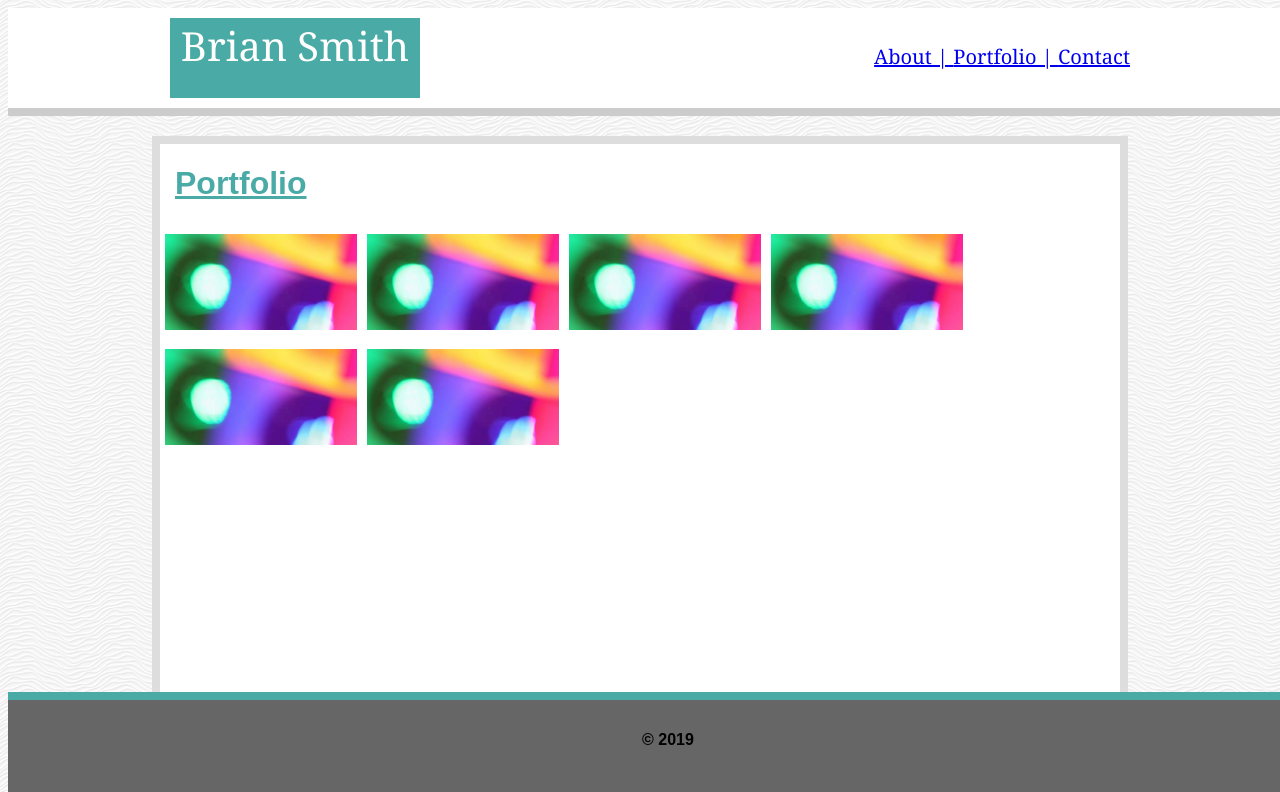
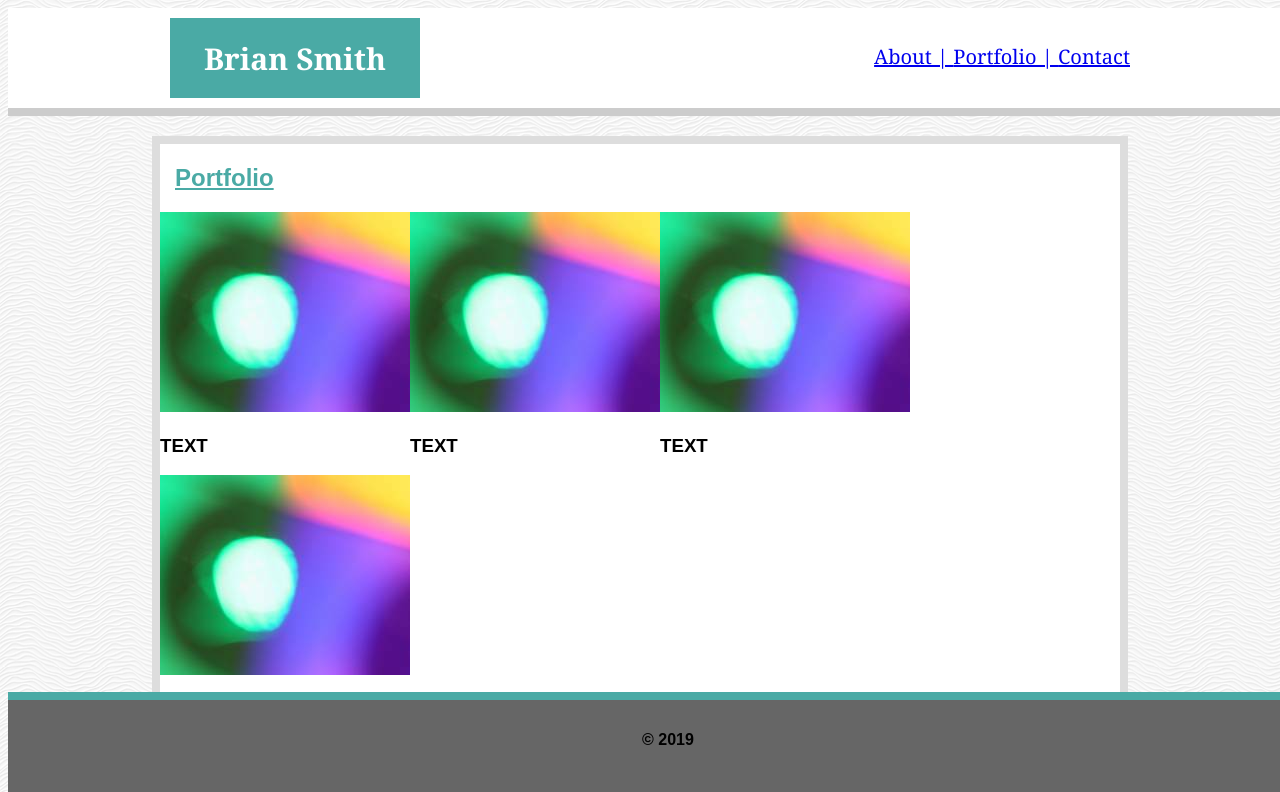
Before and after one commit to 0dbtech/Basic-Portfolio, a plain HTML site: page portfolio.html in a window 1280 px wide. Shown: the top 792 px of the page. Drawn offline with Linux system fonts and the light colour scheme.

Commit message:
validated

```diff
--- a/assets/css/contact.css
+++ b/assets/css/contact.css
@@ -3,7 +3,7 @@
     clear: both;
     background-color: #ffffff;
     border: 8px solid #dddddd;
-    font-style: bold;
+    font-weight: bold;
     width: 960px;
     height: auto;
     margin: auto;
--- a/assets/css/global.css
+++ b/assets/css/global.css
@@ -21,21 +21,6 @@ header{
     margin: auto;
 }
 
-/* .bs-box{
-    float: left;
-    position: absolute;
-    z-index: 3;
-    top: auto;
-    width: auto;
-    font-size: 10px;
-    height: 100px;
-    margin-left: auto;
-    text-decoration-color: white;
-    border-bottom: 2px solid #cccccc;
-    background: gray;
-    border: 1px solid #eee;
-    }
-     */
     .bs-name{
     float: left;
     position: relative;
@@ -46,7 +31,7 @@ header{
     color: white;
     background: #4aaaa5;
     text-align: center;
-    font-size: 40px;
+    font-size: 15px;
 
     }
 
--- a/assets/css/port.css
+++ b/assets/css/port.css
@@ -1,21 +1,49 @@
+.image{
+  float: left;
+  overflow: auto;
+  margin: 20px 0 25 px;
+  width: 250px;
+  position: relative;
+}
+
+
 .img-wrapper{
-  clear: both;
-  width: 960px;
-  height: 600px;
+    position: relative;
+    width: 960px;
     margin: auto;
     margin-top: 20px;
     background-color: #ffffff;
     border: 8px solid #dddddd;
-    font-style: bold;
+    font-weight: bold;
+    height:850px;
 
 }
+
+.main-section{
+  float: left;
+  max-width: 960px;
+  width: 100%;
+  background: #ffffff;
+}
+
+
+
+
+
+h3{
+position: relative;
+}
+
+/* img{
+  width:100%;
+} */
 
 #port{
   text-decoration: underline;
   color: #4aaaa5;
   margin-left: 15px;
 }
-
+/*
 .column {
     position: relative;
     float: left;
@@ -23,10 +51,10 @@
     padding: 5px;
     margin-top: 5px;
     z-index: 1;
-  }
+  } */
 
-  .row::after {
+  /* .row::after {
     content: "";
     clear: both;
     display: table;
-  }
+  } */
--- a/portfolio.html
+++ b/portfolio.html
@@ -12,7 +12,7 @@
 
         <header>
                 <div class="header-content">
-                        <div class="bs-name" h1>Brian Smith</h1></div>
+                        <div class="bs-name"><h1>Brian Smith</h1></div>
                     <div class="links">
                         <a href="index.html" target="_blank">About | </a>
                         <a href="portfolio.html" target="_blank">Portfolio | </a>
@@ -24,8 +24,28 @@
 <!-- CONTENT -->
 
         <div class="img-wrapper">
-                <div id="port"><h1>Portfolio</h1></div>
-        <div class="row">
+                <section class="main-section">
+                        <div id="port"><h1>Portfolio</h1></div>
+                        <div class="image">
+                                <img src="assets/images/img.jpeg" alt="Snow">
+                                <h3>TEXT</h3>
+                                </div>
+                        <div class="image">
+                                        <img src="assets/images/img.jpeg" alt="Snow">
+                                        <h3>TEXT</h3>
+                                </div>
+                        <div class="image">
+                                        <img src="assets/images/img.jpeg" alt="Snow">
+                                        <h3>TEXT</h3>
+                        </div>
+                        <div class="image">
+                                        <img src="assets/images/img.jpeg" alt="Snow">
+                                        <h3>TEXT</h3>
+                        </div>
+                </section>
+        </div>
+
+        <!-- <div class="row">
                 <div class="column">
                   <div class="img"></div>
                         <img src="assets/images/img.jpeg" alt="Snow" style="width:100%">
@@ -45,9 +65,9 @@
                   </div>
                   <div class="column">
                           <img src="assets/images/img.jpeg" alt="Mountains" style="width:100%">
-                        </div>
-                </div>
-        </div>
+                        </div> -->
+
+
 
 
 
```
Also changed, not shown: assets/css/about.css (+7 -5 lines), contact.html (+2 -3 lines), index.html (+5 -3 lines), 1 other file.
